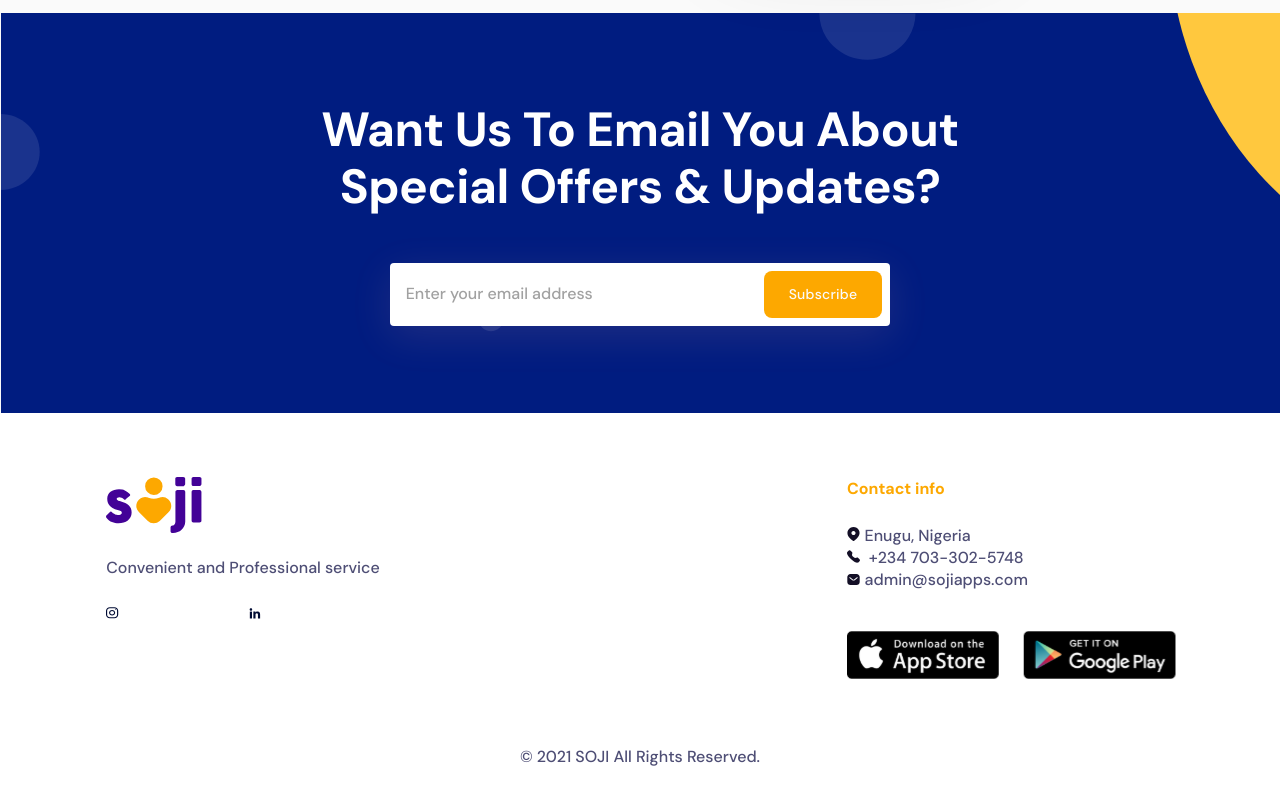
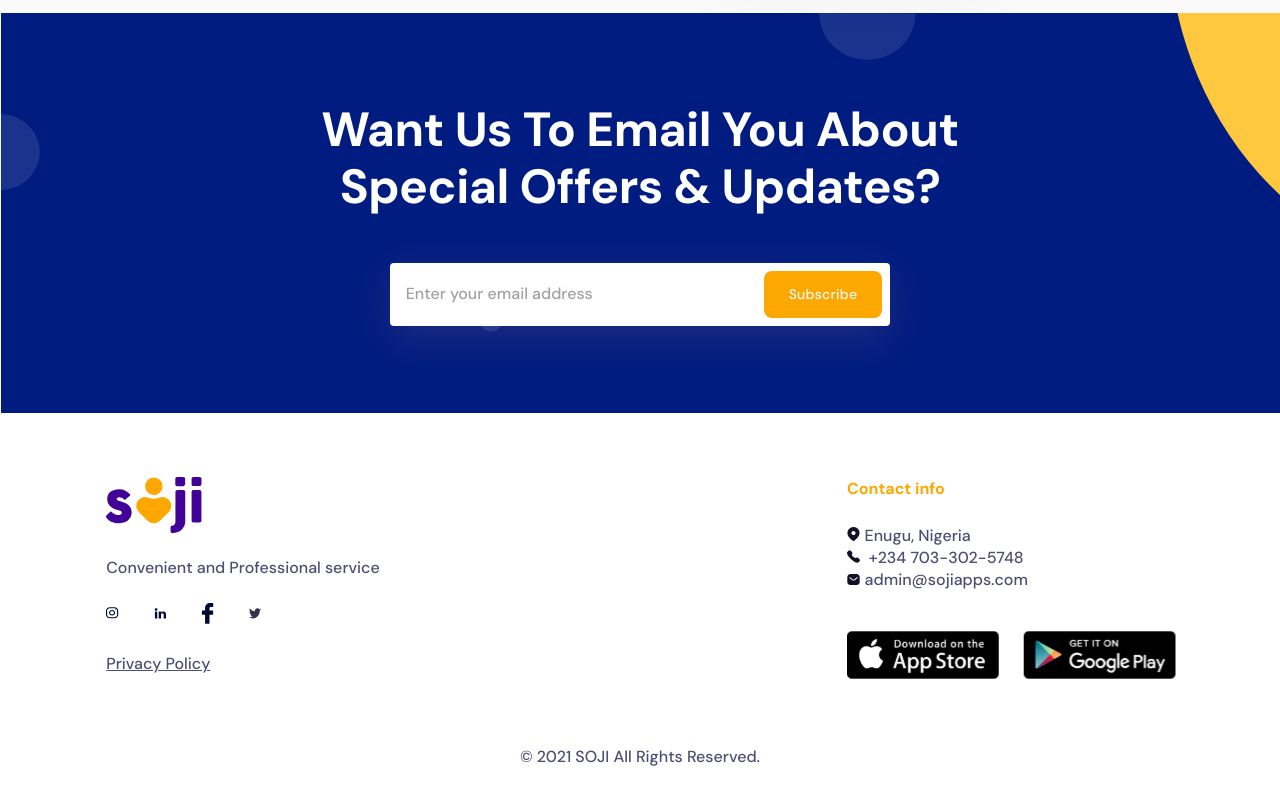
Before and after one commit to Soji-Apps/soji-landing-website, a React (Create React App) app: page / in a window 1280 px wide. Shown: the part 4994-5794 px from the top of the page. Built offline with nearby package versions, Linux system fonts and the light colour scheme; the HTML template or start-up script is replaced by a standard one.

Commit message:
cleaned up for production

```diff
--- a/src/api/index.ts
+++ b/src/api/index.ts
@@ -1 +1 @@
-export const BASE_URL = 'https://soji-app-api.herokuapp.com/api/v1';
+export const BASE_URL = 'https://api.sojiapps.com/api/v1';
--- /dev/null
+++ b/src/global.d.ts
@@ -0,0 +1 @@
+declare module '*.pdf';
--- a/src/pages/landingPage/index.tsx
+++ b/src/pages/landingPage/index.tsx
@@ -77,7 +77,7 @@ import featureImg from '../../assets/feature_image.svg';
 import { StoreButton } from '../../components/button';
 import { GoalCard } from '../../components/card';
 import { useLayoutEffect, useRef, useState } from 'react';
-// import facebook from '../../assets/facebook.svg';
+import facebook from '../../assets/facebook.svg';
 import instagram from '../../assets/instagram.svg';
 import usecaseImage from '../../assets/Device - iPhone X.svg';
 import carouselImage3 from '../../assets/carouselImage.svg';
@@ -85,11 +85,13 @@ import carouselImage1 from '../../assets/carouselImage1.svg';
 import carouselImage2 from '../../assets/carouselImage2.svg';
 import carouselImage4 from '../../assets/carouselImage3.svg';
 import carouselImage5 from '../../assets/carouselImage4.svg';
-// import twitter from '../../assets/twitter.svg';
+import twitter from '../../assets/twitter.svg';
 import linkedin from '../../assets/linkedin.svg';
 import call from '../../assets/phone.svg';
 import message from '../../assets/Message.svg';
 import location from '../../assets/location.svg';
+import pdf from '../../assets/Jeffdona_Global_Resources_Ltd_Privacy_Policy Document.pdf';
+
 import { showErrorToast, showSuccessToast } from '../../utils/toast';
 import { BASE_URL } from '../../api';
 
@@ -374,6 +376,7 @@ export const LandingPage = () => {
             <Logo />
             <Wrap>
               <FooterText>Convenient and Professional service</FooterText>
+
               <SocialIconWrap>
                 <SocialIconLink
                   href="https://instagram.com/soji_app?igshid=YmMyMTA2M2Y="
@@ -387,13 +390,16 @@ export const LandingPage = () => {
                 >
                   <SocialIcon src={linkedin} />
                 </SocialIconLink>
-                {/* <SocialIconLink>
+                <SocialIconLink>
                   <SocialIcon src={facebook} />
                 </SocialIconLink>
                 <SocialIconLink>
                   <SocialIcon src={twitter} />
-                </SocialIconLink> */}
+                </SocialIconLink>
               </SocialIconWrap>
+              <FooterText href={pdf} target={'_blank'} as={'a'}>
+                Privacy Policy
+              </FooterText>
             </Wrap>
           </LogoWrap>
           <ContactWrap>
@@ -402,7 +408,6 @@ export const LandingPage = () => {
               <SocialIcon src={location} />
               Enugu, Nigeria
             </FooterText>
-            {/* <FooterText>Kings Mountains NC 280867</FooterText> */}
             <FooterText>
               <SocialIcon src={call} /> +234 703-302-5748
             </FooterText>
```
Also changed, not shown: 2 other files (tests, documents, lock files or other folders).
